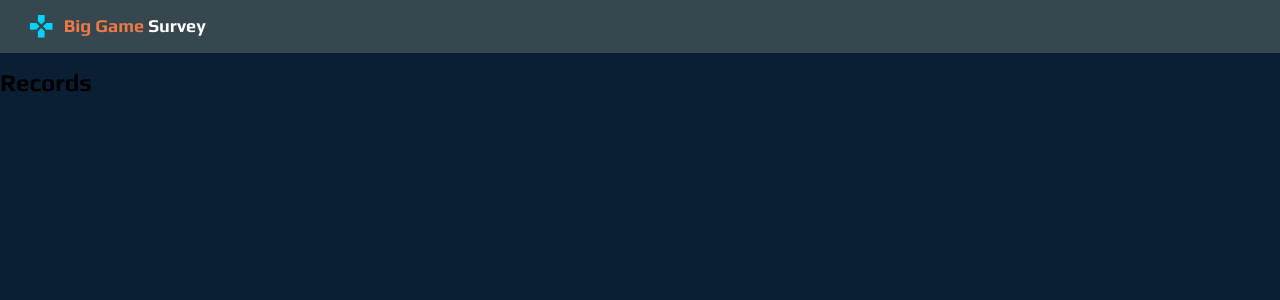
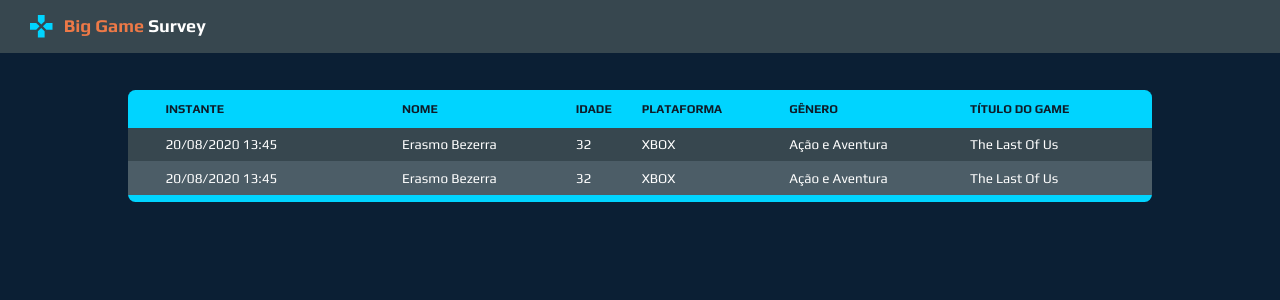
Before and after one commit to erasmo-ads/BigGameSurvey, a React (Create React App) app in the folder front-web/: page /records in a window 1280 px wide. Shown: the top 300 px of the page. Built offline with nearby package versions, Linux system fonts and the light colour scheme; no server answers.

Commit message:
Install axios

```diff
--- a/front-web/package.json
+++ b/front-web/package.json
@@ -11,6 +11,7 @@
     "@types/react": "^16.9.49",
     "@types/react-dom": "^16.9.8",
     "@types/react-router-dom": "^5.1.5",
+    "axios": "^0.20.0",
     "react": "^16.13.1",
     "react-dom": "^16.13.1",
     "react-router-dom": "^5.2.0",
--- a/front-web/src/pages/Records/index.tsx
+++ b/front-web/src/pages/Records/index.tsx
@@ -1,8 +1,52 @@
-import React from 'react';
+import React, { useEffect } from 'react';
+import axios from 'axios';
+import './styles.css';
 
-const Records = () => (
-    <h1>Records</h1>
+const BASE_URL = 'http://localhost:8080'
 
-);
+const Records = () => {
+
+    useEffect(() => {
+        axios.get('${BASE_URL}/records?linesPerPage=12')
+            .then(response => console.log(response));
+    }, []);
+
+    return (
+    <div className="page-container">
+        <table className="records-table" cellPadding="0" cellSpacing="0">
+            <thead>
+                <tr>
+                    <th>INSTANTE</th>
+                    <th>NOME</th>
+                    <th>IDADE</th>
+                    <th>PLATAFORMA</th>
+                    <th>GÊNERO</th>
+                    <th>TÍTULO DO GAME</th>
+                </tr>
+            </thead>
+            <tbody>
+                 <tr>
+                     <td>20/08/2020 13:45</td>
+                     <td>Erasmo Bezerra</td>
+                     <td>32</td>
+                     <td>XBOX</td>
+                     <td>Ação e Aventura</td>
+                     <td>The Last Of Us</td>
+                 </tr>
+                 <tr>
+                     <td>20/08/2020 13:45</td>
+                     <td>Erasmo Bezerra</td>
+                     <td>32</td>
+                     <td>XBOX</td>
+                     <td>Ação e Aventura</td>
+                     <td>The Last Of Us</td>
+                 </tr>
+            </tbody>
+        </table>
+
+    </div>
+
+ );
+}
 
 export default Records;
--- /dev/null
+++ b/front-web/src/pages/Records/styles.css
@@ -0,0 +1,105 @@
+.page-container {
+  width: 80%;
+  margin: 0 auto;
+  margin-bottom: 50px;
+  padding-top: 50px;
+}
+
+.filters-container.records-actions {
+  justify-content: flex-end;
+}
+
+.records-table {
+  width: 100%;
+  border-bottom: 10px solid var(--color-turquoise);
+  border-radius: 0 0 10px 10px;
+}
+
+.records-table thead {
+  background-color: var(--color-turquoise);
+  text-align: left;
+  color: #0E1B28;
+  border-radius: 10px;
+}
+
+.records-table thead tr {
+  height: 50px;
+}
+
+.records-table thead th:first-child {
+  padding-left: 50px;
+  border-top-left-radius: 10px;
+}
+
+.records-table thead th:last-child {
+  border-top-right-radius: 10px;
+}
+
+.records-table tbody td:first-child {
+  padding-left: 50px;
+}
+
+.records-table tbody tr {
+  height: 45px;
+  color: #FFF;
+  font-size: 18px;
+}
+
+.records-table tbody tr:nth-child(odd) {
+  background-color: var(--color-darkslategray);
+}
+
+.records-table tbody tr:nth-child(even) {
+  background-color: var(--color-dimgray);
+}
+
+.filters-container {
+  background-color: var(--color-darkslategray);
+  display: flex;
+  justify-content: space-between;
+  padding: 13px 15px;
+  margin-bottom: 25px;
+  border-radius: 10px;
+}
+
+.filters-container input {
+  height: 44px;
+  font-weight: bold;
+  font-size: 16px;
+  color: #9E9E9E;
+  border: 1px solid #E1E1E1;
+  border-radius: 10px;
+  box-sizing: border-box;
+  margin-right: 20px;
+  padding-left: 15px;
+}
+
+.filters-container input:focus {
+  outline: none;
+}
+
+.filters-container button {
+  font-weight: bold;
+  font-size: 16px;
+  border-radius: 10px;
+  padding: 13px 60px;
+}
+
+.filters-container .clean-filters {
+  background-color: var(--color-coral);
+  color: #FFF;
+  margin-left: 20px;
+}
+
+.filters-container .clean-filters:hover {
+  background-color: #e07243;
+}
+
+.filters-container .action-filters {
+  background-color: var(--color-turquoise);
+  color: #0E1B28;
+}
+
+.filters-container .action-filters:hover {
+  background-color: #04c7ef;
+}
```
Also changed, not shown: 1 other file (tests, documents, lock files or other folders).
